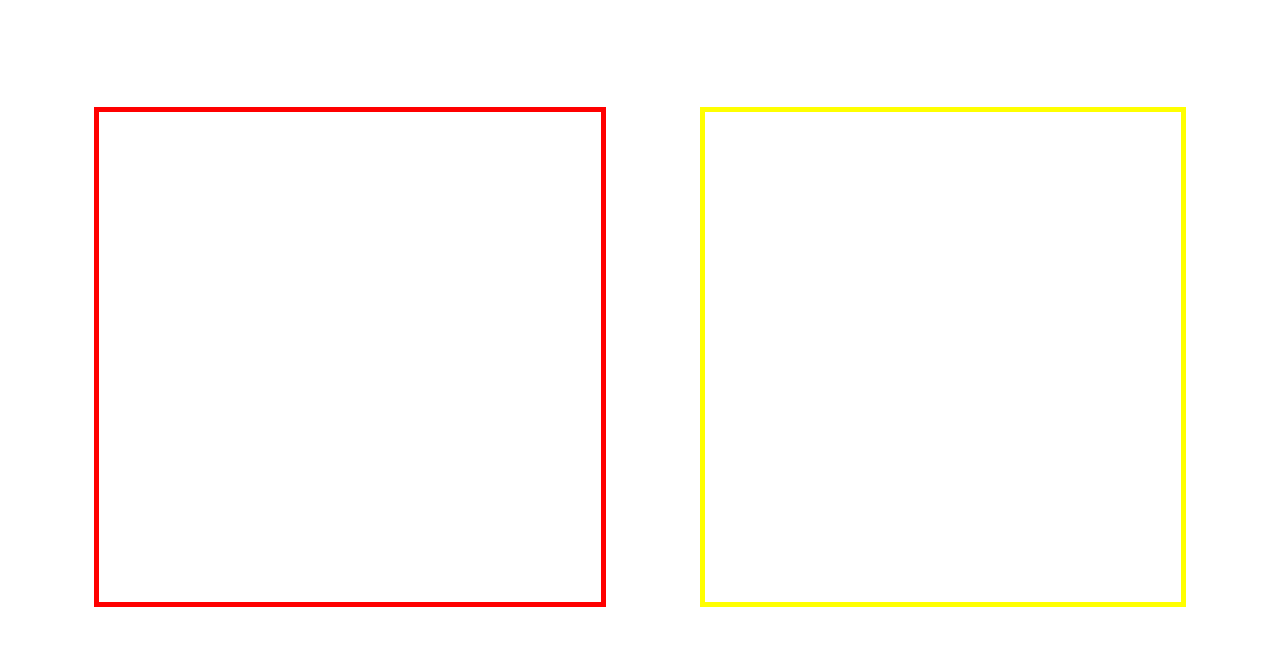
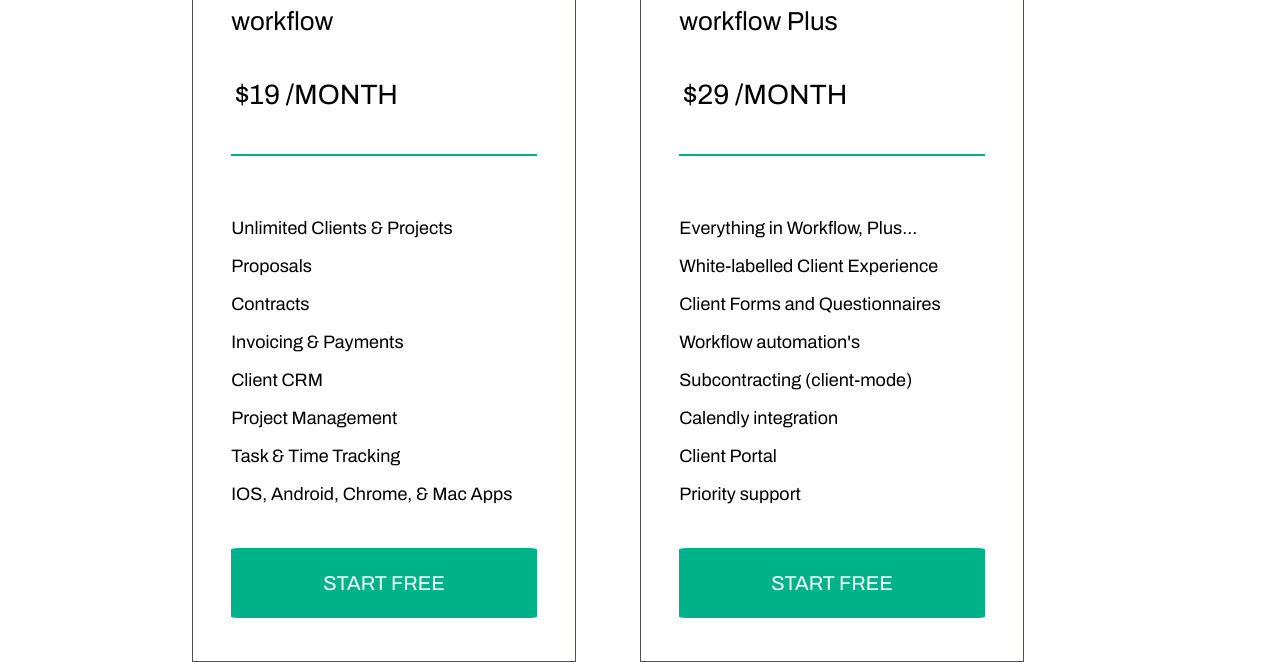
Before and after one commit to Gpsnm/frontendpractice, a plain HTML site: page Bonsai/index.html in a window 1280 px wide. Shown: the part 261-923 px from the top of the page. Before the commit the page ends 868 px from the top, so only its background shows below. Drawn offline with Linux system fonts and the light colour scheme.

Commit message:
completed pricing sections

```diff
--- a/Bonsai/index.html
+++ b/Bonsai/index.html
@@ -51,10 +51,55 @@
       </div>
     </section>
     <section>
-      <div class="workflow"></div>
-      <div class="workflow-plus">
+      <div class="workflow">
+        <div class="workflow-heading">
+          <h2>workflow</h2>
+        </div>
+          <div class="workflow-pricing">
+            <p class="monthly-price"><b>$19 </b>/MONTH</p>
+          </div>
+          <div class="underline"></div>
+      <div class="workflow-list">
+        <ul>
+          <li>Unlimited Clients & Projects</li>
+          <li>Proposals</li>
+          <li>Contracts</li>
+          <li>Invoicing & Payments</li>
+          <li>Client CRM</li>
+          <li>Project Management</li>
+          <li>Task & Time Tracking</li>
+          <li>IOS, Android, Chrome, & Mac Apps</li>
+        </ul></div>
+        <div class="plan-start-container">
+          <button class="plan-start">START FREE</button>
+        </div>
 
       </div>
+      <div class="workflow-plus">
+    <div class="workflow-heading">
+      <h2>workflow Plus</h2>
+    </div>
+    <div class="workflow-pricing">
+      <p class="monthly-price"><b>$29 </b>/MONTH</p>
+    </div>
+    <div class="underline"></div>
+    <div class="workflow-list">
+      <ul>
+        <li>Everything in Workflow, Plus...</li>
+        <li>White-labelled Client Experience</li>
+        <li>Client Forms and Questionnaires </li>
+        <li>Workflow automation's</li>
+        <li>Subcontracting (client-mode)</li>
+        <li>Calendly integration</li>
+        <li>Client Portal</li>
+        <li>Priority support </li>
+      </ul>
+    </div>
+    <div class="plan-start-container">
+      <button class="plan-start">START FREE</button>
+    </div>
+
+  </div>
     </section>
   </main>
 </body>
--- a/Bonsai/style.css
+++ b/Bonsai/style.css
@@ -13,6 +13,11 @@
   font-family: "Archivo", sans-serif;
 }
 
+li{
+  list-style: none;
+  font-size: 18px;
+  margin-top: 18px;
+}
 /* navbar*/
 .nav-container {
   height: 10vh;
@@ -81,19 +86,21 @@
 section{
   width: 100vw;
   display: flex;
-justify-content:space-evenly;
-margin-top: 5%;
+  justify-content: center;
+  margin-top: 4%;
 }
 
 .pricing-header{
-  height: 20vh;
-  width: 85%;
+  width: 70%;
   display: flex;
   align-items: center;
   justify-content: space-between;
 }
 h1{
   font-size: 38px;
+}
+h2{
+  font-size: 26px;
 }
 .month-year{
   display: flex;
@@ -121,23 +128,57 @@
 .year{
   color: var(--grey);
   font-size: 18px;
-  padding-left: 10px;
+  padding-right: 100px;
+  padding-left: 20px;
 }
 
 .month{
   font-size: 18px;
-  padding-right: 10px;
+  padding-right: 20px;
 }
 
 /* price plans */
 
-.workflow{
-  border: solid 5px red;
-  width: 40%;
-  height: 500px;
+.workflow,
+.workflow-plus{
+  border: solid 1px var(--grey);
+  width: 30%;
+  min-height: 700px;
+  display: flex;
+  flex-direction: column;
+  align-items: center;
+  justify-content: space-evenly;
+  margin-right: 5%;
 }
 
-.workflow-plus{
-  border: solid 5px yellow;
-  width: 38%;
+.workflow-heading,
+.workflow-list{
+  width: 80%;
 }
+
+.plan-start-container{
+  width: 80%;
+}
+.plan-start{
+    background-color: var(--green);
+      color: var(--white);
+      border-radius: 2%;
+      border: none;
+      cursor: pointer;
+      width: 100%;
+      height: 70px;
+      font-size: 20px;
+}
+
+.monthly-price{
+  font-size: 28px;
+}
+.workflow-pricing{
+  width: 78%;
+}
+
+.underline{
+  background-color: var(--green);
+  width: 80%;
+  height: 2px;
+}
```
